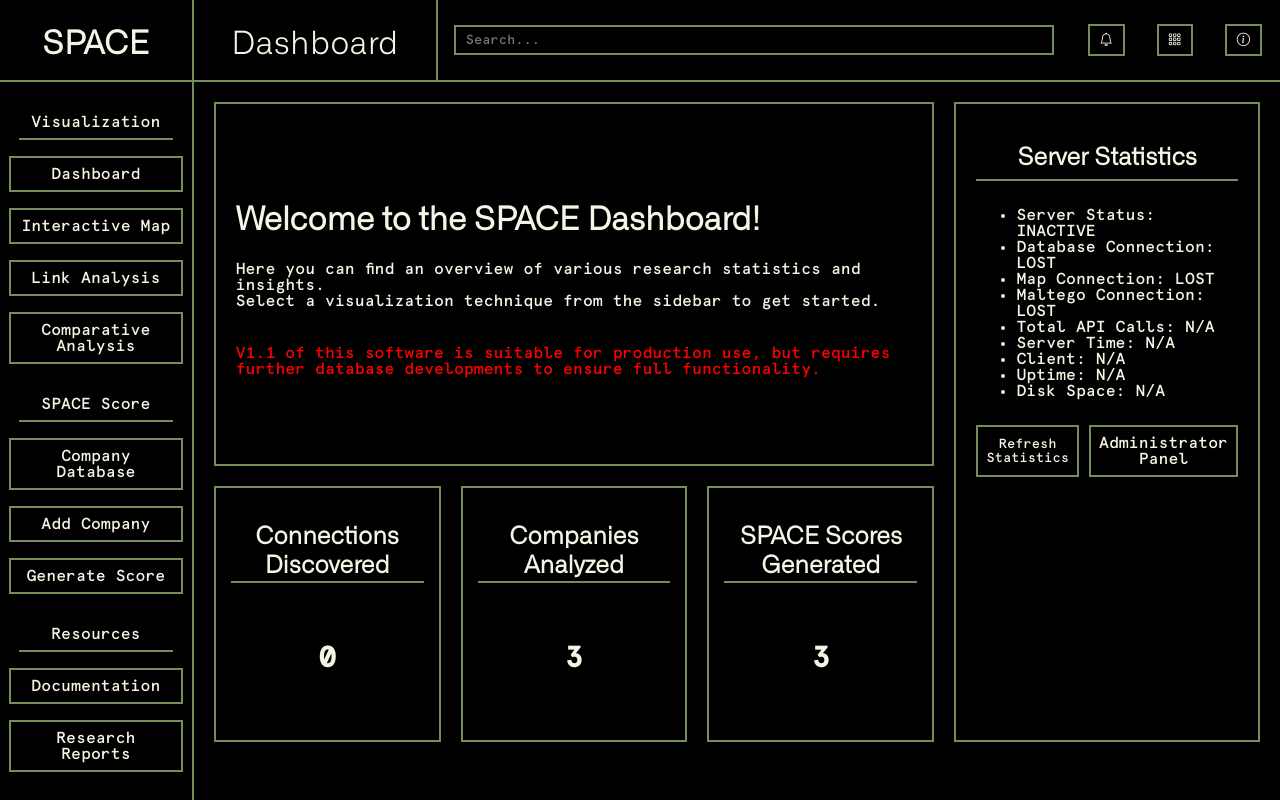
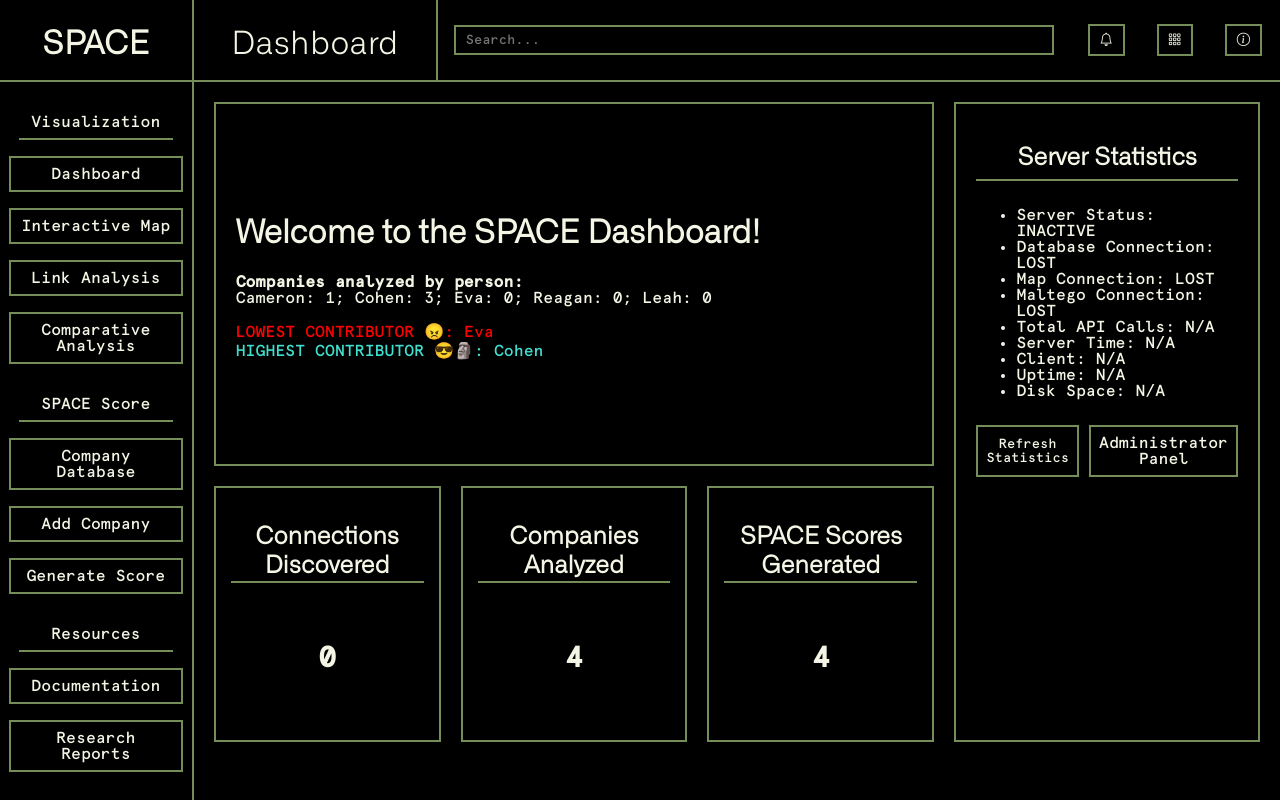
Before and after one commit to Cobo04/FA25-IUB-Diplomacy-Lab, a Flask app: page /dashboard in a window 1280 px wide. Run offline with Flask 2, Linux system fonts and the light colour scheme; the visitor is signed in with stand-in values (Sample User, id 1).

Commit message:
blame function, space score update, vector string rework ty cameron

```diff
--- a/companies.csv
+++ b/companies.csv
@@ -1,4 +1,5 @@
 user_name,org_name,company_name,location,chinese_name,english_translation,unofficial_registry_shareholders,unofficial_registry_ubo,affiliates,licenses,admin_penalties,icp_registration,branches,official_scope,official_legal,official_penalties,official_licenses,unified_social_credit_code,company_website,domain_info,exchange_disclosures,export_controls,sanctions,military_connection,patents_standards,government_procurement,dish_name,dish_coordinates,spectrum_registration,unoosa_filings,etc_reports,uscc_reports,casc_reports,social_network_platform,social_network_link,analyst_notes,current_date,date_last_edited,i1_sectoral_criticality,i2_systemic_dependancy,i3_replacement_cost_and_time,i4_spillover_and_escalation_potential,t1_state_alignment_and_control,t2_strategic_intent_and_mcf_posture,t3_operational_capability_and_technical_maturity,t4_behavioral_and_historical_indicators,v1_dependency_depth,v2_proximity_and_access,v3_opacity_and_assurance_deficit,v4_interoperability_hooks,e1_mission_criticality_content_type,e2_existing_countermeasures,supplemental_disputed_data,space_score,space_classification,vector_string
-fnuianipn,iupnipuip,nipupnpuinupi,nuippnuinpuinipu,nuipnunpui,nuippnuipnui,nupinuipnupi,nuipnpuinupi,nuipnupinpui,npuinuipnupinup,inuipnuipnuip,nupinpui,npuinupinpui,pnnunuuni,uinuipnpui,uipnuippnui,pinupipuin,uipnuipn,iunipnuipniu,nuinuipnu,uninuiuip,nuinuin,nuipnuinp,Yes,nuinui,nuipnuipnu,nuinuinp,nuipnuini,upnuipnui,nuinuipnu,nuinuip,nuinuipp,nuinpui,nuinui,nuinpui,nuipnupipnui,12/04/2004,12/04/2004,Medium,High,High,High,High,High,High,High,High,High,High,High,0.1,0.1,High Confidence,1.7,Low Risk,SPACE:1.7/I:C(0.68)/T:H(0.75)/V:H(0.75)/E:Up(0.2)/S:LoConf(1.05)
-analyst name,indiana university,institution name,institution location,谷歌翻译,google translate,shareholder,UBO,affiliate,licenses,admin penalites,icp,branches,ABS,legal rep,admin penalties,licenses,USCC,website,domain info,stock,export,sanctions,Yes,patents,government procurement and tenders info,dish name,dish location,itu spectrum registration info,UNOOSA,etc,uscc,casc,social network platform,social network link,analyst notes,12/04/2004,12/04/2004,Critical,Critical,Critical,Critical,Critical,Critical,Critical,Critical,Critical,Critical,Critical,Critical,0.1,0,High Confidence,2.1,Low Risk,SPACE:2.1/I:C(1.0)/T:H(1.0)/V:H(1.0)/E:Up(0.1)/S:LoConf(1.05)
-huih,uihiu,hui,oihu,hhuihui,ohui,houih,uhuo,ouih,uoihoui,oou,houh,hiuh,h,ouiiuo,nnuipnpui,hh,uhoo,hiohui,huohuo,houhouohu,houihuoi,houi,Yes,houho,h,hhu,huh,huihuoi,hu,ihuoi,huoih,ouihuoihui,huiuoiho,huih,ohiuohiu,12/04/2004,12/04/2004,Medium,Medium,Medium,Medium,Medium,Medium,Medium,Medium,Medium,Medium,Medium,Medium,0,0,Low Confidence,0.0,Low Risk,SPACE:0.0/I:C(0.5)/T:H(0.5)/V:H(0.5)/E:Up(0.0)/S:LoConf(0.95)
+Cohen,Indiana University Bloomington,nipupnpuinupi,nuippnuinpuinipu,nuipnunpui,nuippnuipnui,nupinuipnupi,nuipnpuinupi,nuipnupinpui,npuinuipnupinup,inuipnuipnuip,nupinpui,npuinupinpui,pnnunuuni,uinuipnpui,uipnuippnui,pinupipuin,uipnuipn,iunipnuipniu,nuinuipnu,uninuiuip,nuinuin,nuipnuinp,Yes,nuinui,nuipnuipnu,nuinuinp,nuipnuini,upnuipnui,nuinuipnu,nuinuip,nuinuipp,nuinpui,nuinui,nuinpui,nuipnupipnui,12/04/2004,12/04/2004,Medium,High,High,High,High,High,High,High,High,High,High,High,0.1,0.1,High Confidence,1.7,Low Risk,SPACE:1.7/I:C(0.68)/T:H(0.75)/V:H(0.75)/E:Up(0.2)/S:LoConf(1.05)
+Cohen,Indiana University Bloomington,institution name,institution location,谷歌翻译,google translate,shareholder,UBO,affiliate,licenses,admin penalites,icp,branches,ABS,legal rep,admin penalties,licenses,USCC,website,domain info,stock,export,sanctions,Yes,patents,government procurement and tenders info,dish name,dish location,itu spectrum registration info,UNOOSA,etc,uscc,casc,social network platform,social network link,analyst notes,12/04/2004,12/04/2004,Critical,Critical,Critical,Critical,Critical,Critical,Critical,Critical,Critical,Critical,Critical,Critical,0.1,0,High Confidence,2.1,Low Risk,SPACE:2.1/I:C(1.0)/T:H(1.0)/V:H(1.0)/E:Up(0.1)/S:LoConf(1.05)
+Cohen,Indiana University Bloomington,hui,oihu,hhuihui,ohui,houih,uhuo,ouih,uoihoui,oou,houh,hiuh,h,ouiiuo,nnuipnpui,hh,uhoo,hiohui,huohuo,houhouohu,houihuoi,houi,Yes,houho,h,hhu,huh,huihuoi,hu,ihuoi,huoih,ouihuoihui,huiuoiho,huih,ohiuohiu,12/04/2004,12/04/2004,Critical,Critical,Critical,Critical,Critical,Critical,Critical,Critical,Critical,Critical,Critical,Critical,0.1,0,High Confidence,9.1,Critical Risk,SPACE:9.1/I:C(1.0)/T:H(1.0)/V:H(1.0)/E:Up(1.0)/S:LoConf(1.05)
+Cameron,Indiana University Bloomington,nupinuipn,puinuipn,njknu,nui,ipn,nuipnpui,nuipinuip,npui,pnuipnuinuip,pnuipnui,nuippnui,pinunpuinuip,pniupniu,piunuip,nipunuip,pnui,pnuinipu,pinupinu,nuipnuip,pnuinuip,inup,Yes,pnui,nuipnuip,nupi,pnupnui,pnui,pnui,nuipnpu,pnu,pnui,pnui,pnuipnui,nupi,12/04/2004,12/04/2004,Critical,Critical,Critical,Critical,Critical,Critical,Critical,Critical,Critical,Critical,Critical,Critical,0.1,0.1,High Confidence,9.1,Critical Risk,SPACE:9.1/I:C(1.0)/T:H(1.0)/V:H(1.0)/E:Up(1.0)/S:LoConf(1.05)
--- a/flaskapp/app.py
+++ b/flaskapp/app.py
@@ -51,7 +51,10 @@
     if 'logged_in' in session and session['logged_in']:
         total_companies = db.get_total_companies()
         total_space_scores = db.get_total_space_scores()
-        return render_template("dashboard.html", total_companies=total_companies, total_space_scores=total_space_scores)
+        blame = db.get_company_blame()
+        highest_contributor = max(blame, key=blame.get)
+        lowest_contributor = min(blame, key=blame.get)
+        return render_template("dashboard.html", total_companies=total_companies, total_space_scores=total_space_scores, blame=blame, highest_contributor=highest_contributor, lowest_contributor=lowest_contributor)
     else:
         return redirect(url_for("login"))
 
--- a/flaskapp/database.py
+++ b/flaskapp/database.py
@@ -16,6 +16,22 @@
 def get_secret_key():
     with open("flaskapp/secret_key.txt", "r") as f:
         return f.read().strip()
+
+def get_company_blame():
+    """Returns the number of companies analyzed by each member of the group"""
+    blame = {
+        "Cameron": 0,
+        "Cohen": 0,
+        "Eva": 0,
+        "Leah": 0,
+        "Reagan": 0
+    }
+    with open("companies.csv", "r", encoding="utf-8") as fhead:
+        reader = csv.DictReader(fhead)
+        for row in reader:
+            blame[row['user_name']] += 1
+
+    return blame
 
 # =========================
 # ===== Intialization =====
--- a/flaskapp/static/css/style.css
+++ b/flaskapp/static/css/style.css
@@ -807,6 +807,10 @@
     color: red;
 }
 
+.blame-awesome {
+    color: turquoise;
+}
+
 .jupiter-image {
     width: 50%;
     height: auto;
--- a/flaskapp/templates/dashboard.html
+++ b/flaskapp/templates/dashboard.html
@@ -8,8 +8,13 @@
     <div class="main-grid">
         <div class="welcome-box">
             <h1 class="welcome-text">Welcome to the SPACE Dashboard!</h1>
-            <p class="welcome-subtext">Here you can find an overview of various research statistics and insights.<br>Select a visualization technique from the sidebar to get started.</p>
-            <p class="welcome-warning">V1.1 of this software is suitable for production use, but requires further database developments to ensure full functionality.</p>
+            <!-- <p class="welcome-subtext">Here you can find an overview of various research statistics and insights.<br>Select a visualization technique from the sidebar to get started.</p> -->
+            <p class="welcome-subtext"><strong>Companies analyzed by person:</strong><br>
+                Cameron: {{ blame['Cameron'] }}; Cohen: {{ blame['Cohen'] }}; Eva: {{ blame['Eva'] }}; Reagan: {{ blame['Reagan'] }}; Leah: {{ blame['Leah'] }}<br><br>
+                <span class="welcome-warning">LOWEST CONTRIBUTOR 😠: {{ lowest_contributor }}</span><br>
+                <span class="blame-awesome">HIGHEST CONTRIBUTOR 😎🗿: {{ highest_contributor }}</span>
+            </p>
+            <!-- <p class="welcome-warning">V1.2 of this software is suitable for production use, but requires further database developments to ensure full functionality.</p> -->
         </div>
         <div class="stats-row">
             <div class="stat-box">
```
Also changed, not shown: flaskapp/templates/add-company.html (+13 -6 lines), flaskapp/static/images/jupiter_silhouette.jpeg (added), flaskapp/static/images/jupiter_silhouette.png (added), flaskapp/static/images/kanye.jpg (added).
